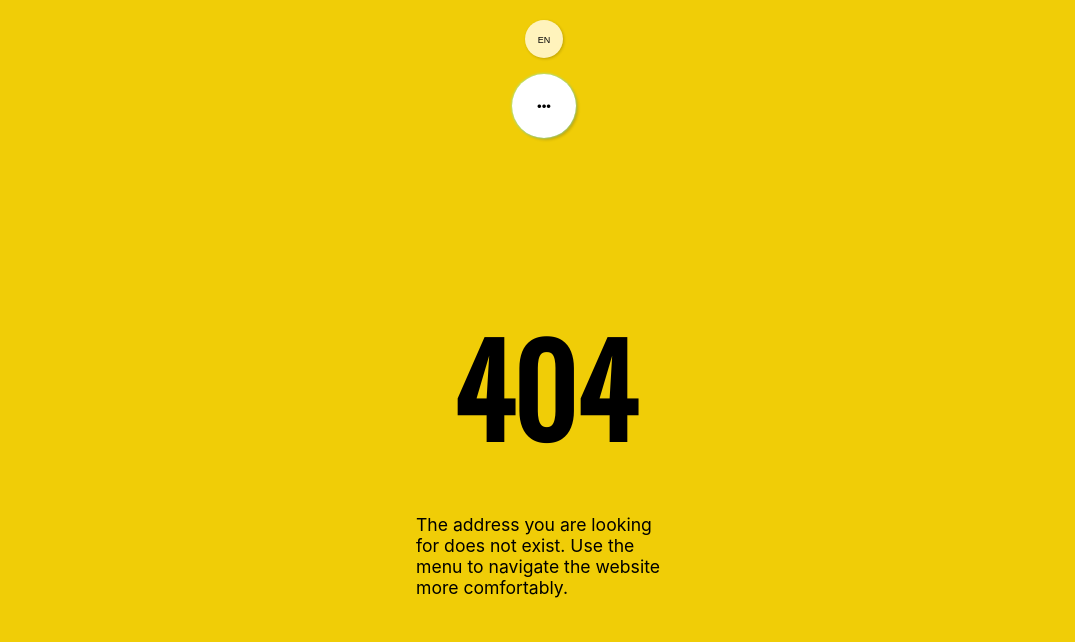
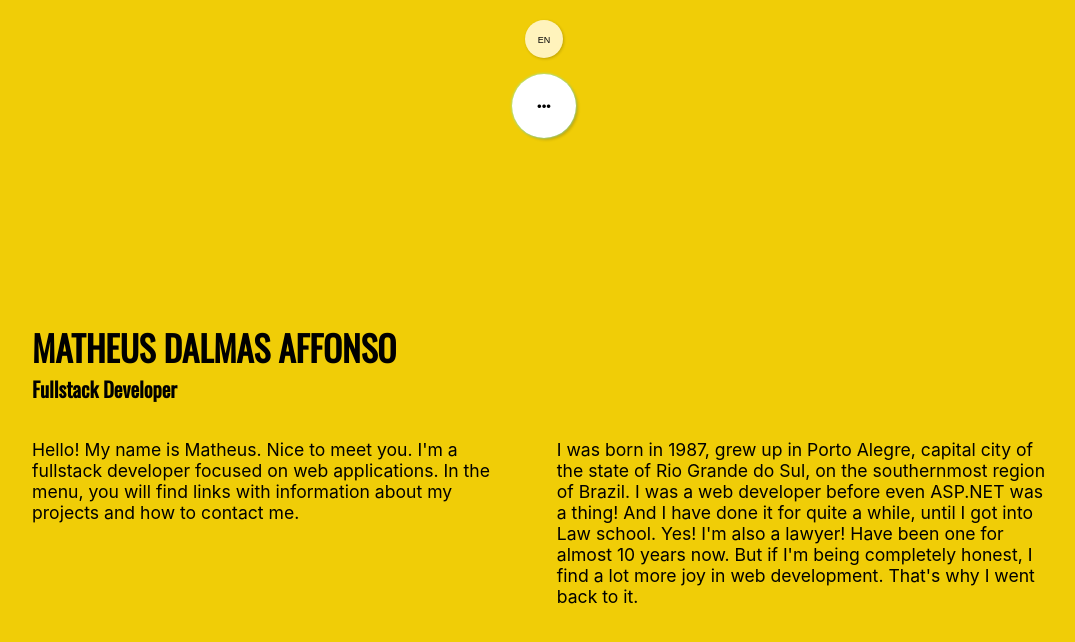
Before and after one commit to mdaffonso/my-portfolio, a React (Create React App) app: page / in a window 1280 px wide. Before the commit this address led to /404. Shown: the top 642 px of the page, without its empty margins (96-1171 px from the left). Built offline with nearby package versions, Linux system fonts and the light colour scheme.

Commit message:
version 1.001: fixed 404

```diff
--- a/src/App.js
+++ b/src/App.js
@@ -1,6 +1,6 @@
 import React, { useState } from 'react';
 
-import { BrowserRouter, Route, Redirect } from 'react-router-dom'
+import { BrowserRouter, Route, Switch } from 'react-router-dom'
 
 import MainStructure from './components/layouts/MainStructure'
 
@@ -30,12 +30,13 @@ function App() {
     <BrowserRouter>
       <GlobalContext.Provider value={{globals, setLanguage, mutateData, toggleLoading, modalContent, setModalContent, modalAnimate, setModal, setActive, activeLink: active, links: globals.sections}}>
         <MainStructure>
-          <Route path='/projects' component={ProjectsScreen} />
-          <Route path='/contact' component={ContactScreen} />
-          <Route path='/about' component={AboutScreen} />
-          <Route path='/404' component={NotFoundScreen} />
-          <Route path='/' component={AboutScreen} exact />
-          <Route render={() => <Redirect to="/404" />} />
+          <Switch>
+            <Route path='/projects' component={ProjectsScreen} />
+            <Route path='/contact' component={ContactScreen} />
+            <Route path='/about' component={AboutScreen} />
+            <Route path='/' component={AboutScreen} exact />
+            <Route component={NotFoundScreen} />
+          </Switch>
         </MainStructure>
       </GlobalContext.Provider>
     </BrowserRouter>
```
